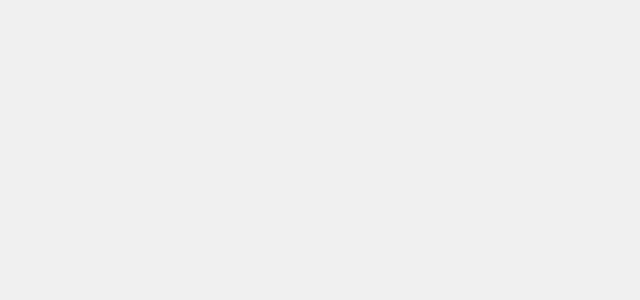
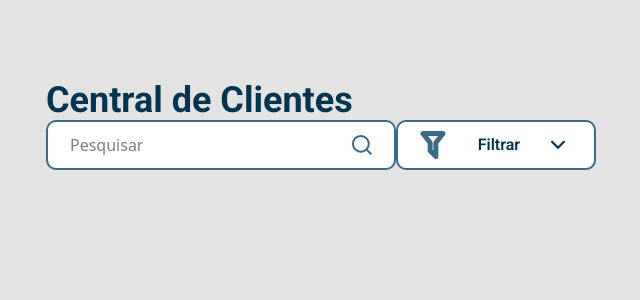
Before and after one commit to LYNX-Grupo-9/Sistema, a React (Vite) app: page /ClientList in a window 1280 px wide. Before the commit this address had no page. Shown: the top 300 px of the page, without its empty margins (174-814 px from the left). Built offline with nearby package versions, Linux system fonts and the light colour scheme.

Commit message:
Filter component

```diff
--- a/package.json
+++ b/package.json
@@ -16,6 +16,7 @@
     "@tailwindcss/vite": "^4.1.1",
     "@types/react-router-dom": "^5.3.3",
     "date-fns": "^4.1.0",
+    "primereact": "^10.9.4",
     "react": "^19.0.0",
     "react-dom": "^19.0.0",
     "react-router-dom": "^7.4.1",
--- a/src/App.jsx
+++ b/src/App.jsx
@@ -4,6 +4,7 @@ import { Login } from "./pages/Login";
 import { Cadastro } from "./pages/Cadastro";
 import { Home } from "./pages/Home";
 import { ClientDetails } from "./pages/ClientDetails";
+import { ClientList } from "./pages/ClientList";
 
 
 export default function App() {
@@ -14,6 +15,7 @@ export default function App() {
         <Route path="/cadastro" element={<Cadastro />} />
         <Route path="/home" element={<Home/>} />
         <Route path="/ClientDetails" element={<ClientDetails/>} />
+        <Route path="/ClientList" element={<ClientList/>} />
       </Routes>
     </Router>
   );
--- /dev/null
+++ b/src/components/MultiSelectComponent.jsx
@@ -0,0 +1,105 @@
+import React, { useState } from "react";
+import { SmButton } from "./SmButton"
+import filterIcon from "../assets/icons/Filter.svg"
+const options = [
+    { id: 1, label: "New York" },
+    { id: 2, label: "London" },
+    { id: 3, label: "Paris" },
+    { id: 4, label: "Tokyo" },
+    { id: 5, label: "Mumbai" },
+    { id: 6, label: "Sydney" },
+    { id: 7, label: "Dubai" },
+];
+
+export function MultiSelectComponent() {
+    const [selectedOptions, setSelectedOptions] = useState([]);
+    const [isOpen, setIsOpen] = useState(false);
+
+
+    const toggleOption = (option) => {
+        if (selectedOptions.some((o) => o.id === option.id)) {
+            setSelectedOptions(
+                selectedOptions.filter((o) => o.id !== option.id)
+            );
+        } else {
+            setSelectedOptions([...selectedOptions, option]);
+        }
+    };
+
+
+    const isSelected = (option) =>
+        selectedOptions.some((o) => o.id === option.id);
+
+    return (
+        <div className="relative w-80">
+            <div
+                className="border-2 w-[200px] h-[50px] flex items-center justify-between px-[22px] rounded-[10px] border-[var(--color-blueLight)] bg-[var(--color-light)] cursor-pointer"
+                onClick={() => setIsOpen(!isOpen)}
+            >
+
+                {selectedOptions.length > 0 ? (
+                    <div className="flex flex-wrap gap-1">
+                        {selectedOptions.map((option) => (
+                            <span
+                                key={option.id}
+                                className="bg-blue-100 text-blue-800 px-2 py-1 text-sm rounded"
+                            >
+                                {option.label}
+                            </span>
+                        ))}
+                    </div>
+                ) : (
+                    <div className="flex items-center justify-between w-25">
+                        <img src={filterIcon}/>
+                        <span className="text-[var(--color-blueDark)] typography-semibold">Filtrar</span>
+                    </div>
+                )}
+
+
+                <svg
+                    className={`w-7 h-7 text-[var(--color-blueDark)] transform ${isOpen ? "rotate-180" : ""
+                        }`}
+                    xmlns="http://www.w3.org/2000/svg"
+                    viewBox="0 0 20 20"
+                    fill="currentColor"
+                >
+                    <path
+                        fillRule="evenodd"
+                        d="M5.23 7.21a.75.75 0 011.06.02L10 10.94l3.71-3.71a.75.75 0 111.06 1.06l-4.24 4.25a.75.75 0 01-1.06 0L5.21 8.27a.75.75 0 01.02-1.06z"
+                        clipRule="evenodd"
+                    />
+                </svg>
+            </div>
+
+
+            {isOpen && (
+                <div className="absolute top-14 left-0 w-[350px] h-[270px] rounded-[10px] border-2 border-[var(--color-blueLight)] bg-[var(--color-light)] p-4 ">
+                    <div className="h-[200px] overflow-scroll">
+                    {options.map((option) => (
+                        <div
+                            key={option.id}
+                            className={`flex items-center px-3 py-2 cursor-pointer hover:bg-[var(--lineSeparator)] rounded-2xl ${isSelected(option) ? "bg-blue-100" : ""
+                                }`}
+                            onClick={() => toggleOption(option)}
+                        >
+
+                            <input
+                                type="checkbox"
+                                checked={isSelected(option)}
+                                onChange={() => toggleOption(option)}
+                                className="form-checkbox h-4 w-4 text-blue-600"
+                            />
+
+                            <span className="ml-2 text-[var(--color-blueDark)] typography-medium">{option.label}</span>
+                        </div>
+                    ))}
+
+                    </div>
+                    <div className="flex w-full justify-end mt-[10px]">
+                        <SmButton title="Filtrar" click={() => setIsOpen(!isOpen)} />
+                    </div>
+                </div>
+            )}
+        </div>
+    );
+};
--- a/src/components/SmButton.jsx
+++ b/src/components/SmButton.jsx
@@ -1,6 +1,6 @@
 export function SmButton(props){
     return(
-        <button className="w-[130px] h-[24px] rounded-[6px] text-[var(--color-light)] text-[10px] typography-medium bg-[var(--color-blueLight)]">
+        <button className="w-[130px] h-[24px] rounded-[6px] text-[var(--color-light)] text-[10px] typography-medium bg-[var(--color-blueLight)]" onClick={props.click}>
             {props.title}
         </button>
     )
--- /dev/null
+++ b/src/pages/ClientList/index.jsx
@@ -0,0 +1,14 @@
+import { MultiSelectComponent } from "../../components/MultiSelectComponent";
+import { Search } from "../../components/search";
+
+export function ClientList(){
+    return(
+        <div className="bg-[var(--bgColor-primary)] w-screen h-screen pl-[220px] pt-[80px]">
+            <span className="typography-bold text-[var(--color-blueDark)] text-4xl ">Central de Clientes</span>
+            <div className="flex">
+                <Search />
+                <MultiSelectComponent/>
+            </div>
+        </div>
+    )
+}
```
Also changed, not shown: src/assets/icons/Filter.svg (added), 1 other file (tests, documents, lock files or other folders).
